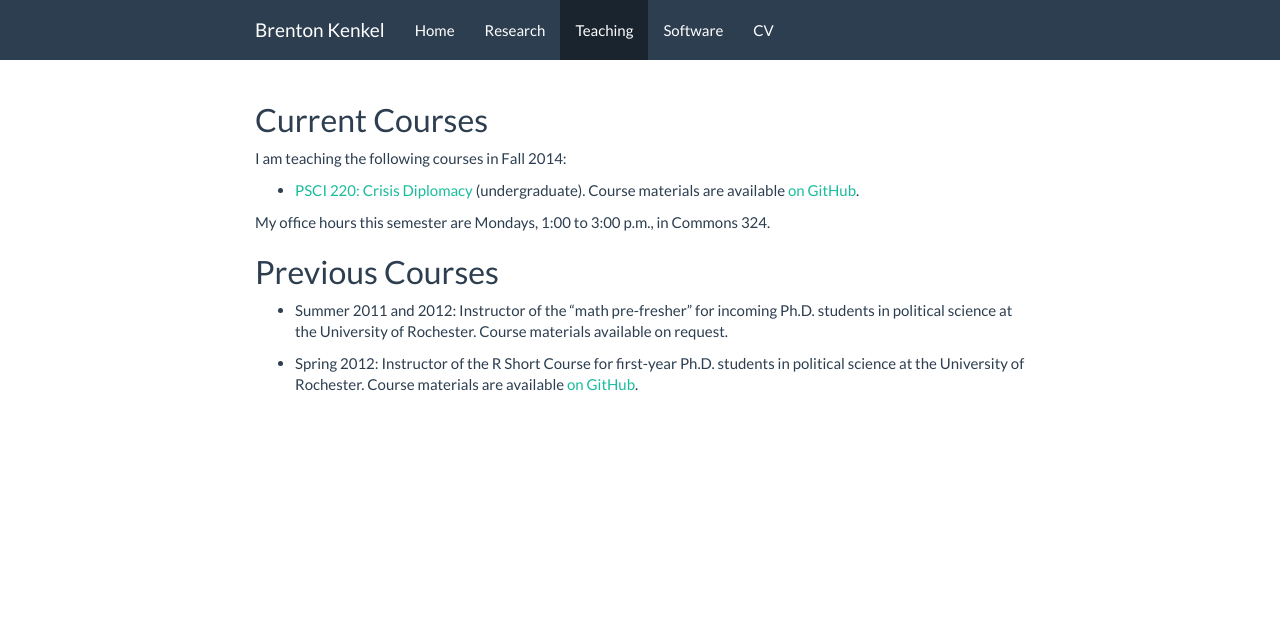
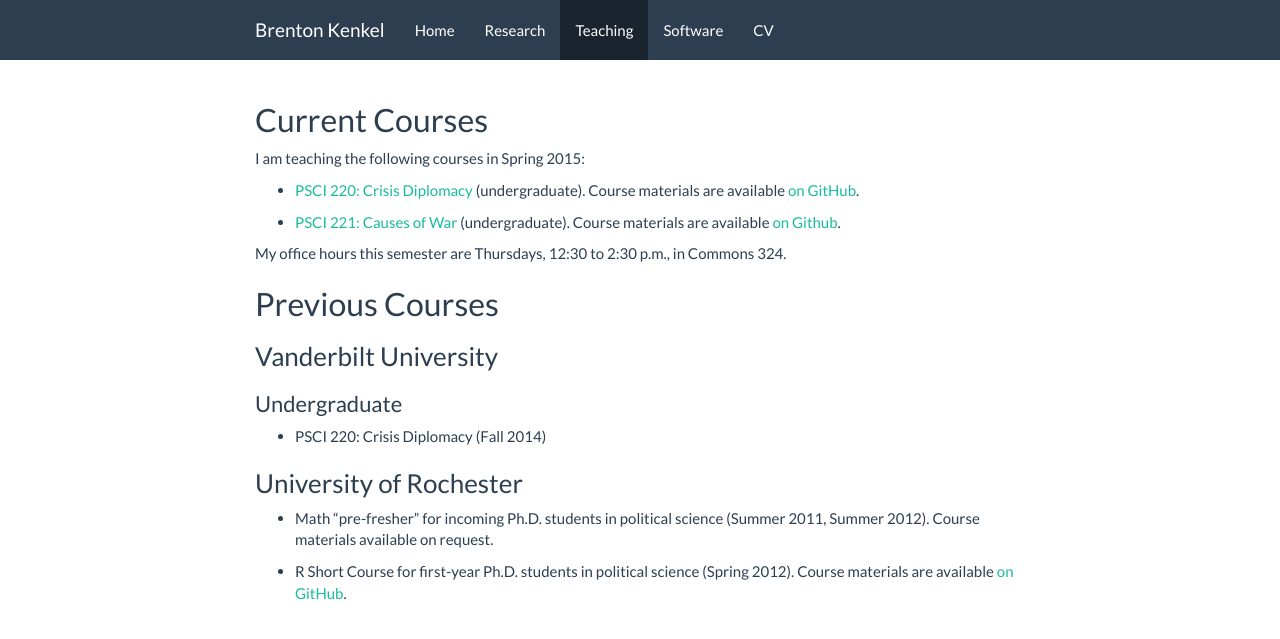
Before and after one commit to brentonk/old-website, a Jekyll site: the page built from teaching.md, in a window 1280 px wide. Shown: the top 639 px of the page. Built offline with Jekyll 4.4.1, drawn with Linux system fonts in a browser that asks for light colours; nearby versions of some CDN libraries.

Commit message:
Update teaching page (and remove hard wrapping)

```diff
--- a/teaching.md
+++ b/teaching.md
@@ -9,20 +9,26 @@ description: >-
 
 # Current Courses
 
-I am teaching the following courses in Fall 2014:
+I am teaching the following courses in Spring 2015:
 
-  * [PSCI 220: Crisis Diplomacy](/psci220) (undergraduate).  Course materials
-    are available [on GitHub](https://github.com/brentonk/psci220).
+* [PSCI 220: Crisis Diplomacy](/psci220) (undergraduate).  Course materials are available [on GitHub](https://github.com/brentonk/psci220).
 
-My office hours this semester are Mondays, 1:00 to 3:00 p.m., in Commons 324.
+* [PSCI 221: Causes of War](/psci221) (undergraduate).  Course materials are available [on Github](https://github.com/brentonk/psci221).
+
+My office hours this semester are Thursdays, 12:30 to 2:30 p.m., in Commons 324.
+
 
 # Previous Courses
 
-  * Summer 2011 and 2012: Instructor of the "math pre-fresher" for incoming
-    Ph.D. students in political science at the University of Rochester.
-    Course materials available on request.
+## Vanderbilt University
 
-  * Spring 2012: Instructor of the R Short Course for first-year
-    Ph.D. students in political science at the University of Rochester.
-    Course materials are available
-    [on GitHub](https://github.com/brentonk/rcourse).
+### Undergraduate
+
+* PSCI 220: Crisis Diplomacy (Fall 2014)
+
+
+## University of Rochester
+
+* Math "pre-fresher" for incoming Ph.D. students in political science (Summer 2011, Summer 2012).  Course materials available on request.
+
+* R Short Course for first-year Ph.D. students in political science (Spring 2012).  Course materials are available [on GitHub](https://github.com/brentonk/rcourse).
```
